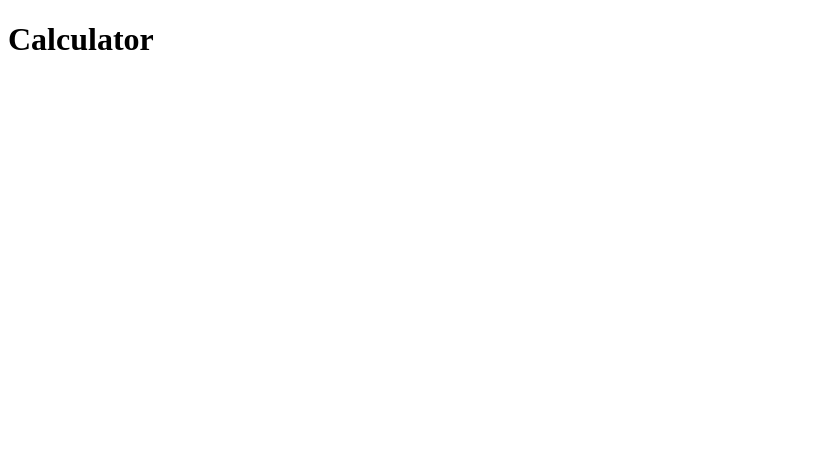
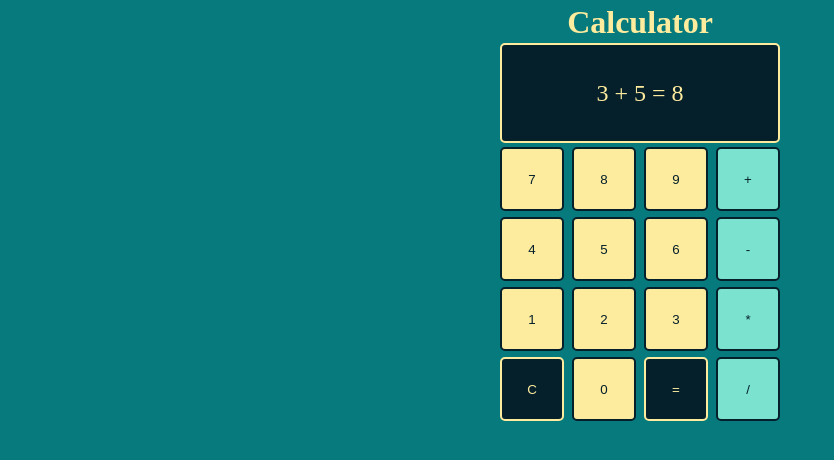
Before and after one commit to jsem-sam87/calculator-odin, a plain HTML site: page index.html in a window 1280 px wide. Shown: the whole page, without its empty margins (0-834 px from the left). Drawn offline with Linux system fonts and the light colour scheme.

Commit message:
html + css visual added, not working yet

```diff
--- a/index.html
+++ b/index.html
@@ -9,5 +9,32 @@
 </head>
 <body>
     <h1>Calculator</h1>
+    <div class="result_div">3 + 5 = 8</div>
+    <div class="button_div">
+        <div class="button_div_line">
+            <button id="btn7">7</button>
+            <button id="btn8">8</button>
+            <button id="btn9">9</button>
+            <button id="btnAdd" class="operators">+</button>
+        </div>
+        <div class="button_div_line">
+            <button id="btn4">4</button>
+            <button id="btn5">5</button>
+            <button id="btn6">6</button>
+            <button id="btnSubtract" class="operators">-</button>
+        </div>
+        <div class="button_div_line">
+            <button id="btn1">1</button>
+            <button id="btn2">2</button>
+            <button id="btn3">3</button>
+            <button id="btnMultiply" class="operators">*</button>
+        </div>
+        <div class="button_div_line">
+            <button id="btnC">C</button>
+            <button id="btn0">0</button>
+            <button id="btnEquals">=</button>
+            <button id="btnDivide" class="operators">/</button>
+        </div>
+    </div>
 </body>
 </html>
--- a/style.css
+++ b/style.css
@@ -0,0 +1,51 @@
+* {
+    background-color: rgb(7, 122, 125);
+    color: rgb(253, 235, 158);
+    text-align: center;
+    margin: 2px;
+    /* font-size: large; */
+}
+
+button {
+    width: 64px;
+    height: 64px;
+    border: solid, 2px, rgb(6, 32, 43);
+    border-radius: 5px;
+    background-color: rgb(253, 235, 158);
+    color: rgb(6, 32, 43);
+}
+
+#btnEquals {
+    background-color: rgb(6, 32, 43);
+    color: rgb(253, 235, 158);
+    border: solid, 2px, rgb(253, 235, 158);
+    border-radius: 5px;
+}
+
+#btnC {
+    background-color: rgb(6, 32, 43);
+    color: rgb(253, 235, 158);
+    border: solid, 2px, rgb(253, 235, 158);
+    border-radius: 5px;
+}
+
+.operators {
+    background-color: rgb(122, 226, 207);
+    border: solid, 2px, rgb(6, 32, 43);
+    border-radius: 5px;
+}
+
+.result_div{
+    display: flex;
+    justify-content: center;
+    width: 276px;
+    height: 96px;
+    align-items: center;
+    align-content: center;
+    border: solid, 2px, rgb(253, 235, 158);
+    border-radius: 5px;
+    margin: 0 auto;
+    background-color: rgb(6, 32, 43);
+    font-size: 24px;
+
+}
```
